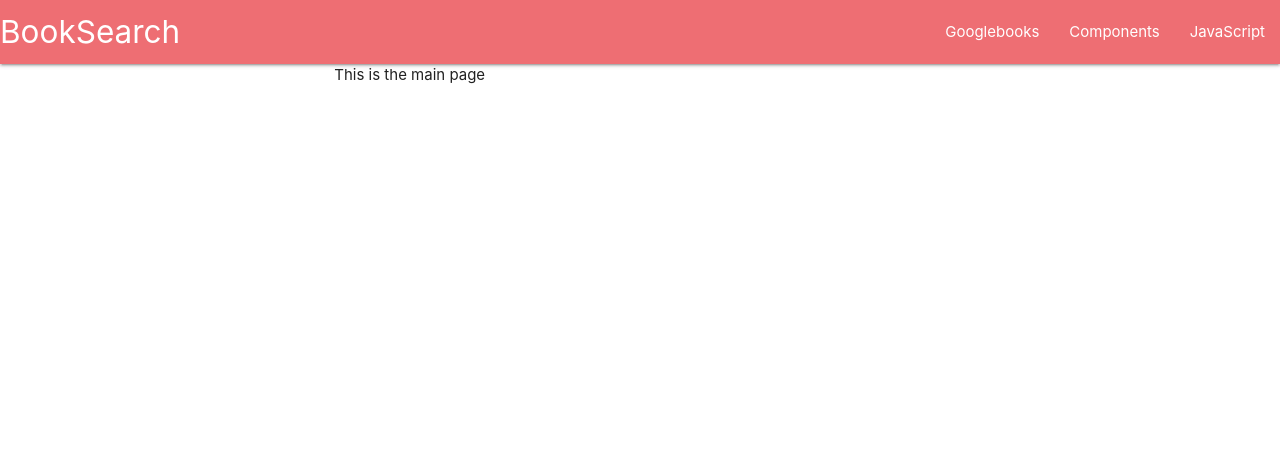
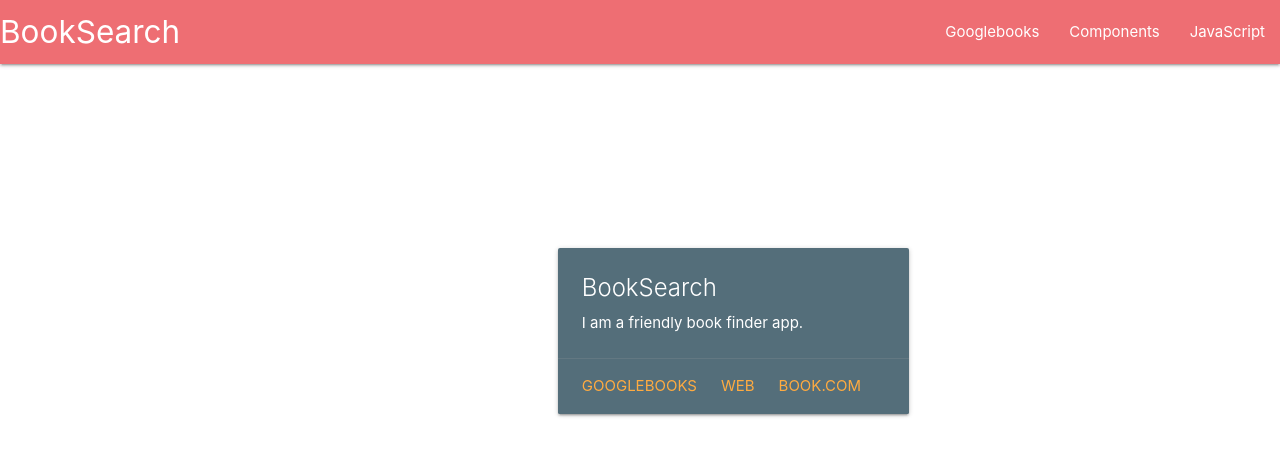
Before and after one commit to danieldrojas/booksearch, a React (Create React App) app: page / in a window 1280 px wide. Shown: the top 456 px of the page. Built offline with nearby package versions, Linux system fonts and the light colour scheme.

Commit message:
add welcomepanel to main

```diff
--- /dev/null
+++ b/src/components/WelcomePanel.jsx
@@ -0,0 +1,40 @@
+import React from 'react';
+
+const WelcomePanel = () => {
+    const cardCss = {
+        container: {
+            display: "flex",
+            position: "absolute",
+            top: "30%",
+            left: 0,
+            height: "100%",
+            width: "100%"
+        },
+        containerRow: {
+            margin: "0 auto",
+        }
+    };
+
+    return (
+            <div className="container" style={cardCss.container}>
+                <div className="row" style={cardCss.containerRow} >
+                    <div className="col s12 offset-s3">
+                        <div className="card blue-grey darken-1">
+                            <div className="card-content white-text">
+                                <span className="card-title">BookSearch</span>
+                                <p>I am a friendly book finder app.</p>
+                            </div>
+                            <div className="card-action">
+                                <a href="#!">Googlebooks</a>
+                                <a href="#!">Web</a>
+                                <a href="#!">Book.com</a>
+                            </div>
+                        </div>
+                    </div>
+                </div>
+            </div>
+
+    );
+};
+
+export default WelcomePanel;
--- a/src/pages/Main.jsx
+++ b/src/pages/Main.jsx
@@ -1,4 +1,5 @@
 import React, { Component } from 'react';
+import WelcomePanel from '../components/WelcomePanel';
 
 class Main extends Component {
     render() {
@@ -6,8 +7,7 @@
             <div className="container">
                 <div className="row">
                     <div className="col s12">
-                        This is the main page
-
+                        <WelcomePanel />
                     </div>
                 </div>
             </div>
```
Also changed, not shown: 1 other file (tests, documents, lock files or other folders).
